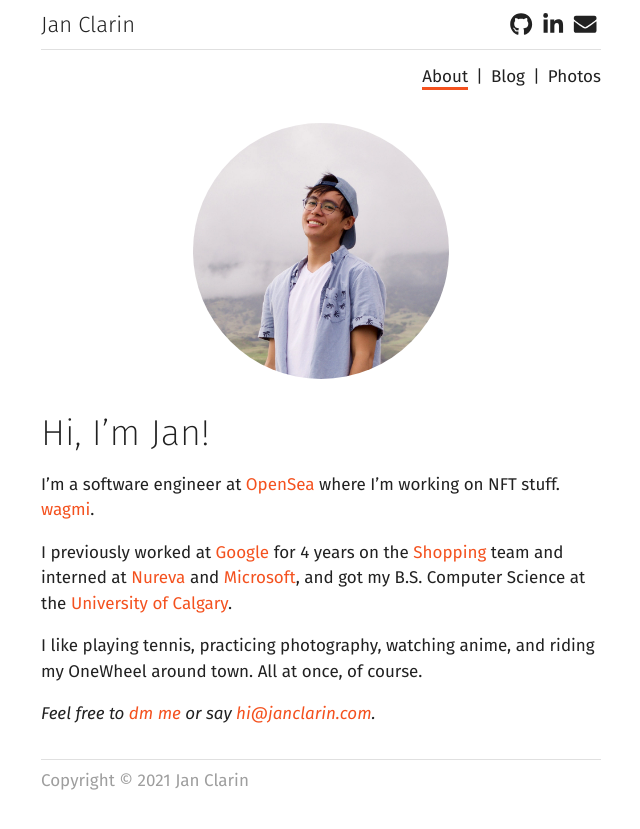
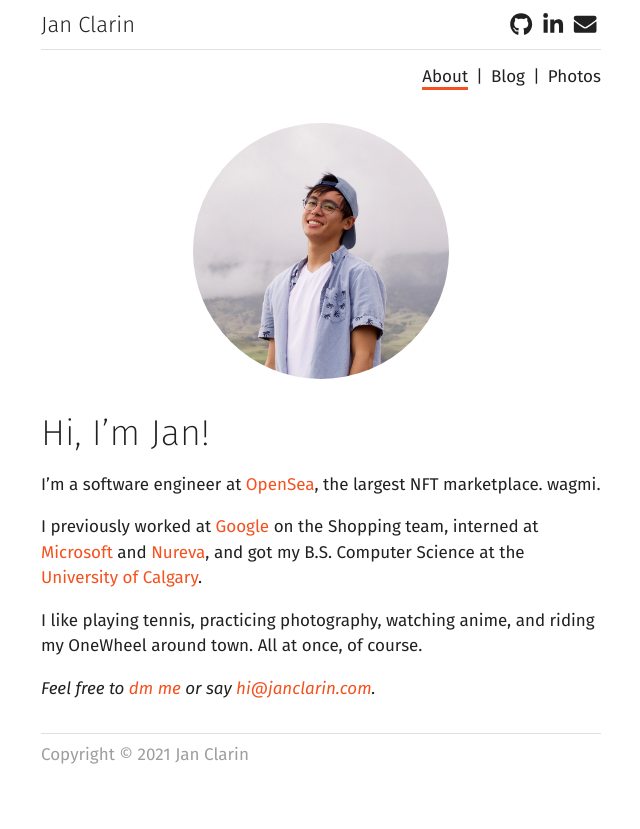
Before and after one commit to janclarin/janclarin.github.io, a Jekyll site: the page built from index.md, in a window 1280 px wide. Shown: the top 829 px of the page, without its empty margins (319-959 px from the left). Built offline with Jekyll 4.4.1, drawn with Linux system fonts in a browser that asks for light colours; nearby versions of some CDN libraries; comment, search, counter and statistics services are not loaded.

Commit message:
Clean up home page

```diff
--- a/_config.yml
+++ b/_config.yml
@@ -10,7 +10,6 @@ date_format: "%m.%d.%y"
 social_links:
   github: janclarin
   linkedin: janclarin
-  opensea: janclarin
   twitter: janclarin
 
 disqus_shortname: janclarin
--- a/index.md
+++ b/index.md
@@ -9,14 +9,13 @@ layout: page
 
 # Hi, I'm Jan!
 
-I'm a software engineer at [OpenSea](https://opensea.io/about) where I'm working
-on NFT stuff. [wagmi](https://opensea.io/{{ site.social_links.opensea }}).
+I'm a software engineer at [OpenSea](https://opensea.io/about), the largest NFT
+marketplace. wagmi.
 
-I previously worked at [Google](https://about.google) for 4 years on the
-[Shopping](https://shopping.google.com) team and interned at
-[Nureva](https://www.nureva.com) and
-[Microsoft](/2016/10/18/interning-at-microsoft.html), and got my B.S. Computer
-Science at the [University&nbsp;of&nbsp;Calgary](https://www.ucalgary.ca).
+I previously worked at [Google](https://about.google) on the Shopping team,
+interned at [Microsoft](/2016/10/18/interning-at-microsoft.html) and
+[Nureva](https://www.nureva.com), and got my B.S. Computer Science at the
+[University&nbsp;of&nbsp;Calgary](https://www.ucalgary.ca).
 
 I like playing tennis, practicing photography, watching anime, and riding my
 OneWheel around town. All at once, of course.
```
